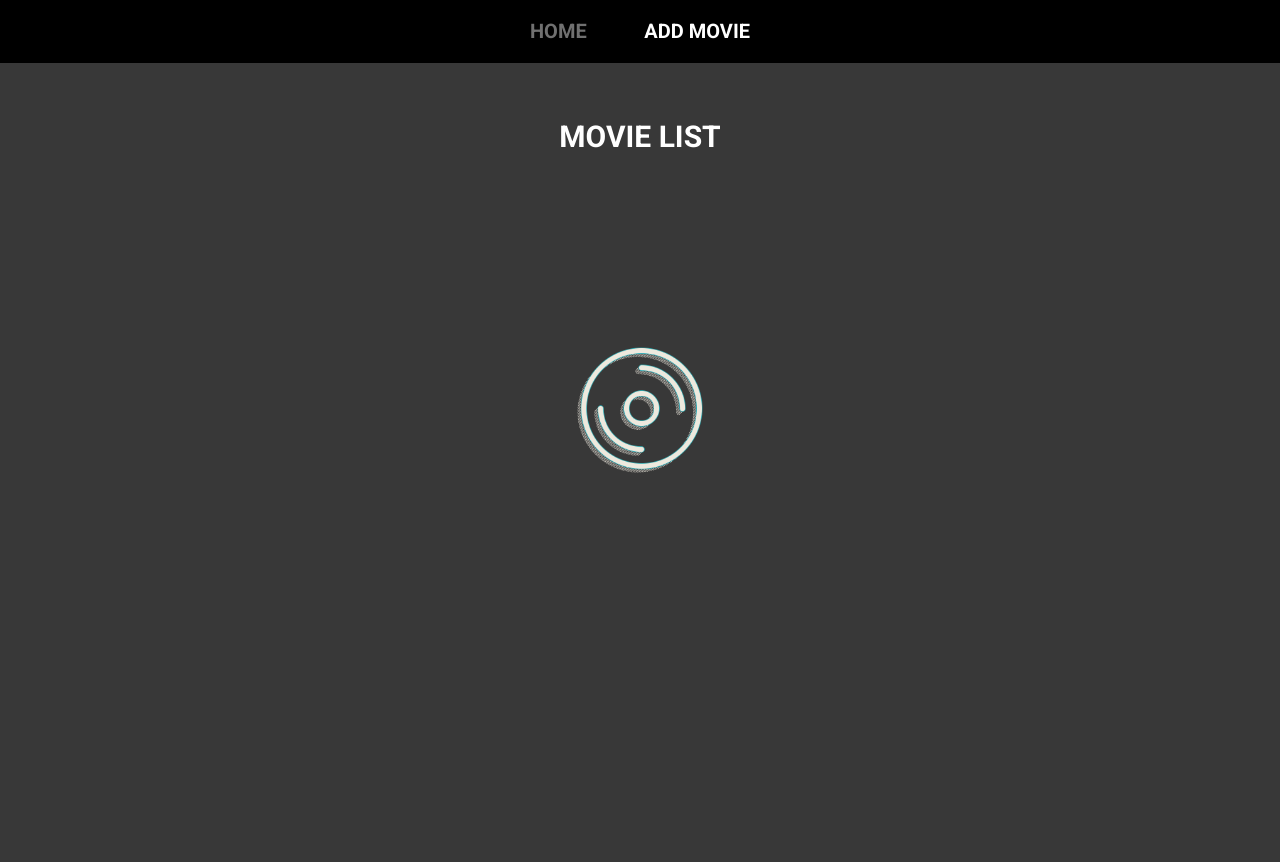
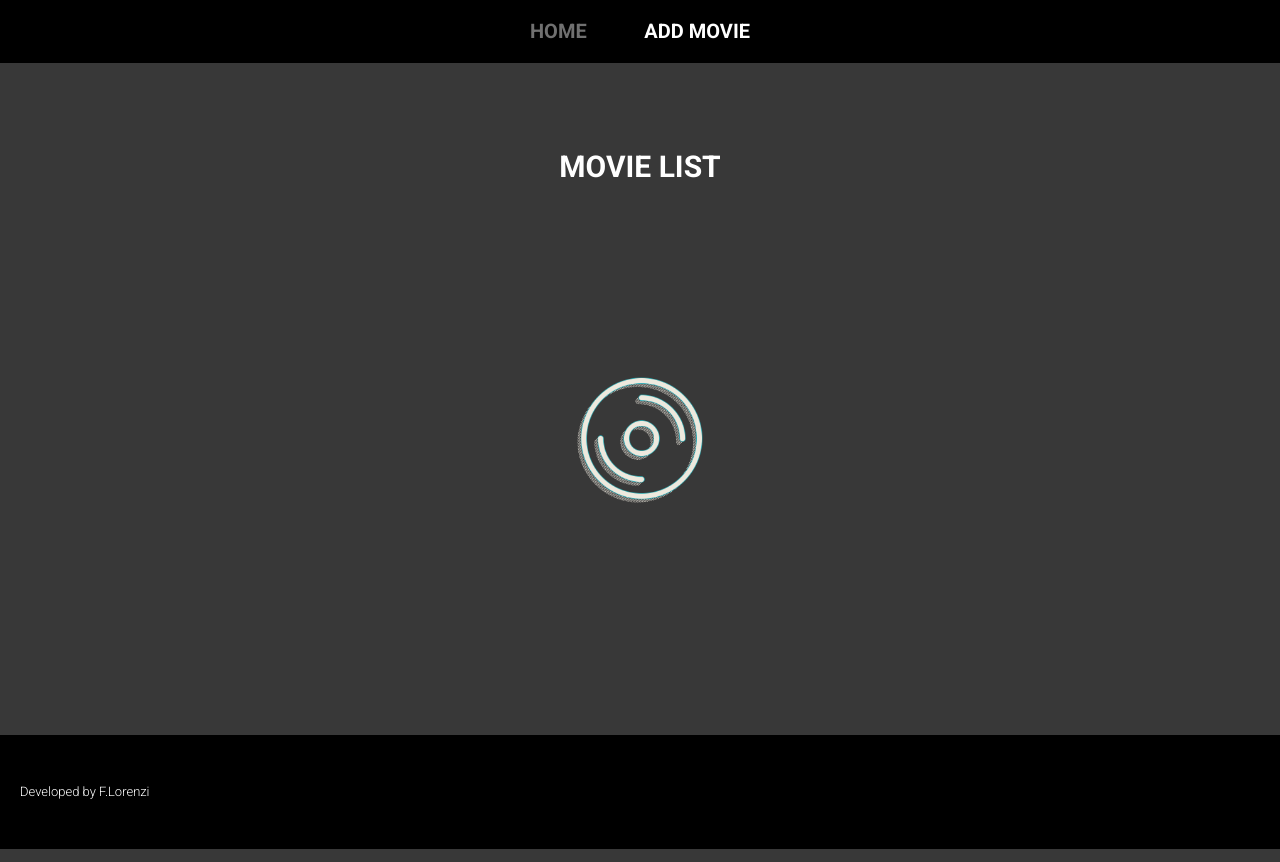
Before and after one commit to fabiolorenzi/movie-list-frontend, a plain HTML site: page index.html in a window 1280 px wide. Before the commit the page ends 800 px from the top, so only its background shows below. Drawn offline with Linux system fonts and the light colour scheme.

Commit message:
developed footer in home page

```diff
--- a/css/style.css
+++ b/css/style.css
@@ -50,7 +50,7 @@ header div a:hover {
 .title {
     display: block;
     width: 100%;
-    margin-top: 120px;
+    margin-top: 150px;
 }
 
 .title h1 {
@@ -69,7 +69,7 @@ main {
 #main_container_home {
     display: block;
     width: 98%;
-    margin: 180px auto;
+    margin: 180px auto 220px;
 }
 
 #main_container_home img {
@@ -84,3 +84,17 @@ main {
         transform: rotate(360deg);
     }
 }
+
+footer {
+    display: block;
+    width: 100%;
+    background-color: #000000;
+}
+
+footer p {
+    color: #ffffff;
+    font-size: 13px;
+    font-weight: 300;
+    text-align: left;
+    padding: 50px 0 50px 20px;
+}
--- a/index.html
+++ b/index.html
@@ -22,6 +22,9 @@
     <main>
         <div id="main_container_home"></div>
     </main>
+    <footer>
+        <p>Developed by F.Lorenzi</p>
+    </footer>
     <script src="js/index.js"></script>
 </body>
 </html>
```
